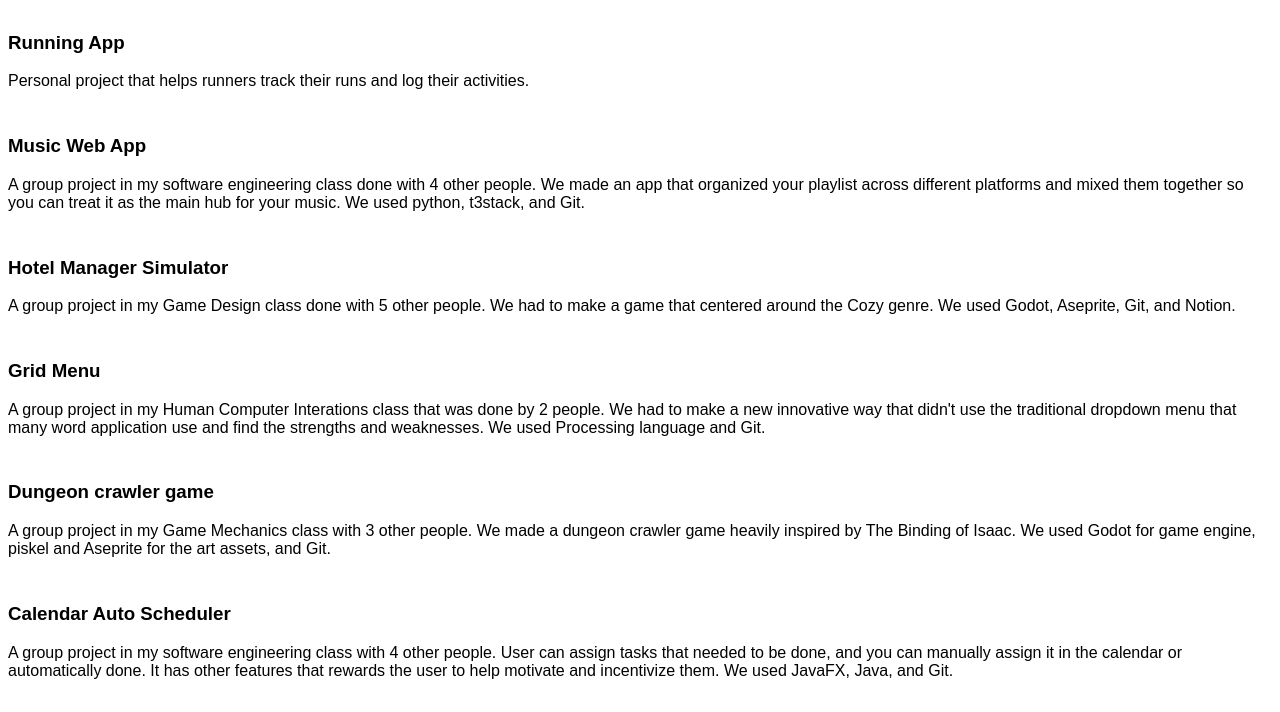
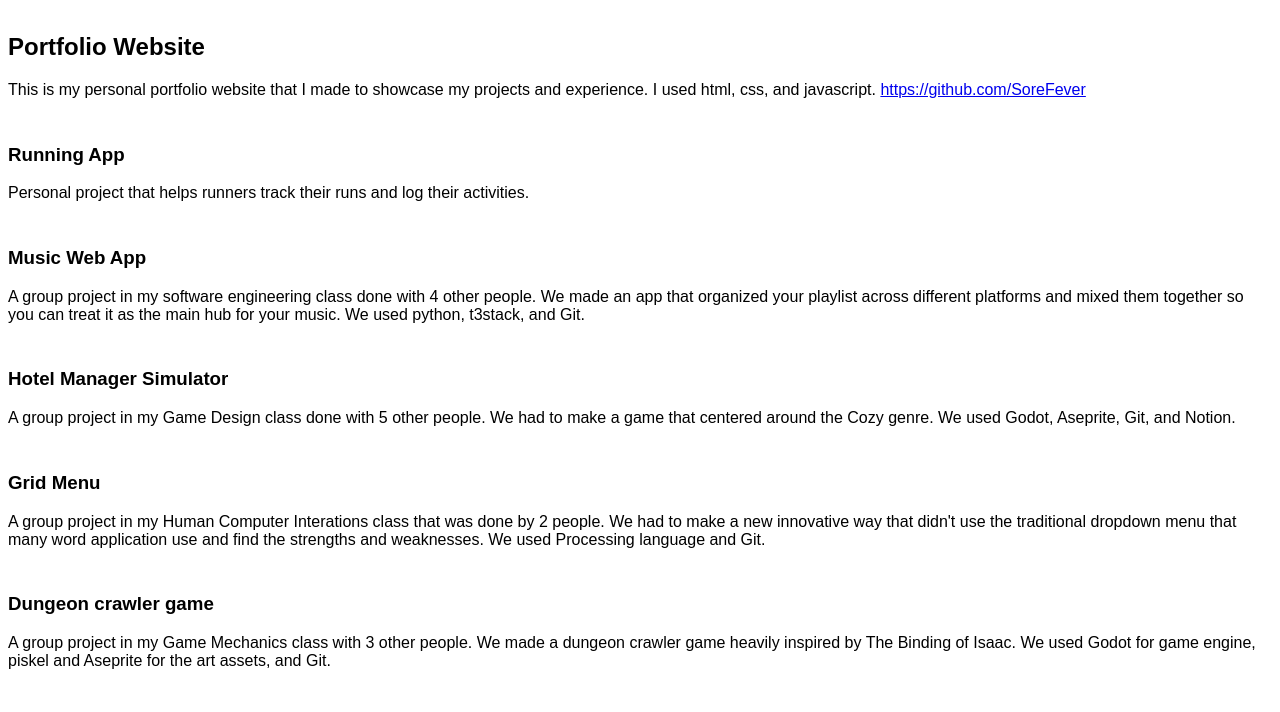
Before and after one commit to SoreFever/Portfolio-IanOabel, a plain HTML site: page project.html in a window 1280 px wide. Shown: the part 64-776 px from the top of the page. Drawn offline with Linux system fonts and the light colour scheme.

Commit message:
Added a link to my GitHub

```diff
--- a/project.html
+++ b/project.html
@@ -18,6 +18,14 @@
       </ul>
     </nav>
     <div class="content">
+      <div>
+        <h2>Portfolio Website</h2>
+        <p>
+          This is my personal portfolio website that I made to showcase my
+          projects and experience. I used html, css, and javascript.
+          <a href="https://github.com/SoreFever" >https://github.com/SoreFever</a>
+        </p>
+      </div>
       <div>
         <h3>Running App</h3>
         <p>
```
